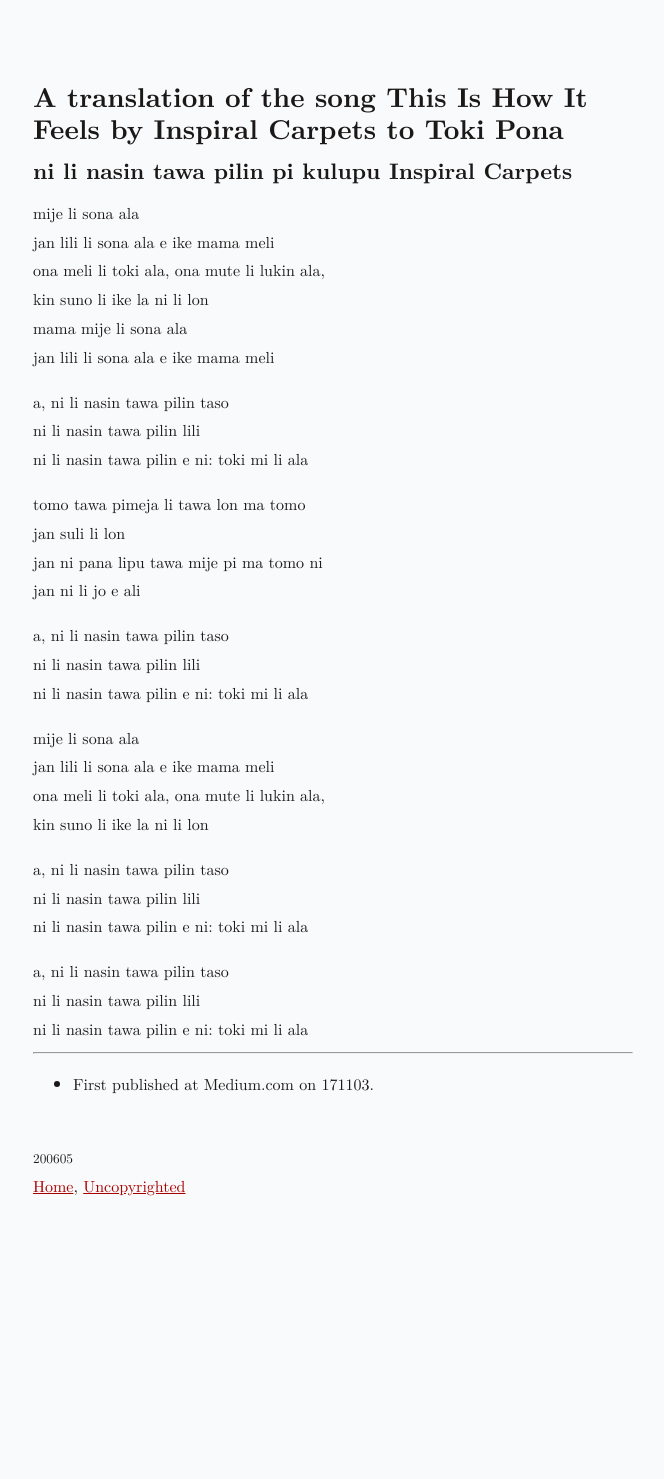
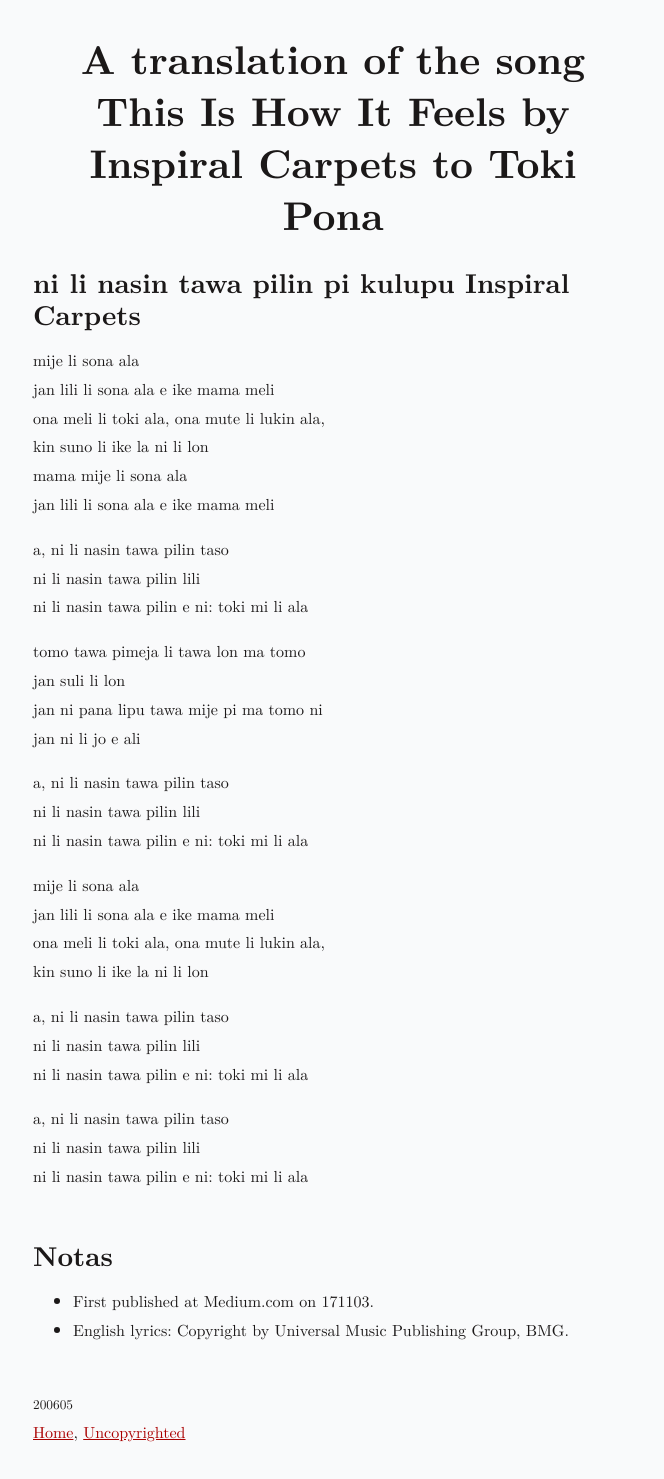
Before and after one commit to jProgr/jprogr.github.io, a Jekyll site: the page built from _posts/2017-11-03-this-is-how-it-feels-by-inspiral-carpets-to-toki-pona.md, in a window 1280 px wide. Shown: the whole page, without its empty margins (307-971 px from the left). Built offline with Jekyll 4.4.1, drawn with Linux system fonts in a browser that asks for light colours; before the commit the page ends 1233 px from its top, so only the background shows below that.

Commit message:
Update content and style

```diff
--- a/_posts/2017-11-03-this-is-how-it-feels-by-inspiral-carpets-to-toki-pona.md
+++ b/_posts/2017-11-03-this-is-how-it-feels-by-inspiral-carpets-to-toki-pona.md
@@ -4,9 +4,9 @@
 custom_date: "200605"
 ---
 
-## A translation of the song This Is How It Feels by Inspiral Carpets to Toki Pona
+# A translation of the song This Is How It Feels by Inspiral Carpets to Toki Pona
 
-### ni li nasin tawa pilin pi kulupu Inspiral Carpets
+## ni li nasin tawa pilin pi kulupu Inspiral Carpets
 
 mije li sona ala
 jan lili li sona ala e ike mama meli
@@ -41,6 +41,7 @@
 ni li nasin tawa pilin lili
 ni li nasin tawa pilin e ni: toki mi li ala
 
----
+## Notas
 
 - First published at Medium.com on 171103.
+- English lyrics: Copyright by Universal Music Publishing Group, BMG.
```
Also changed, not shown: _posts/2017-03-29-heridas.md (+2 -2 lines).
